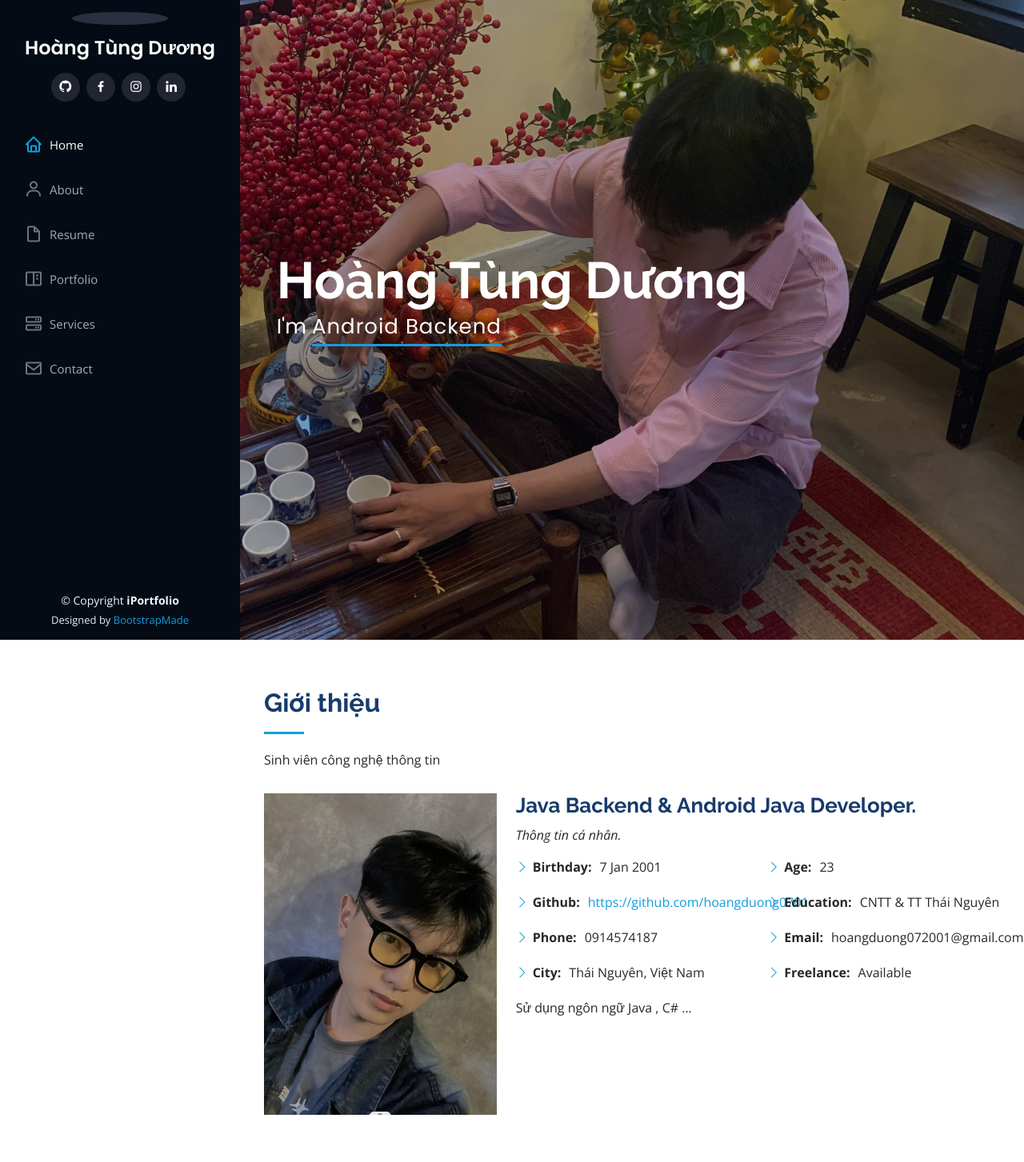
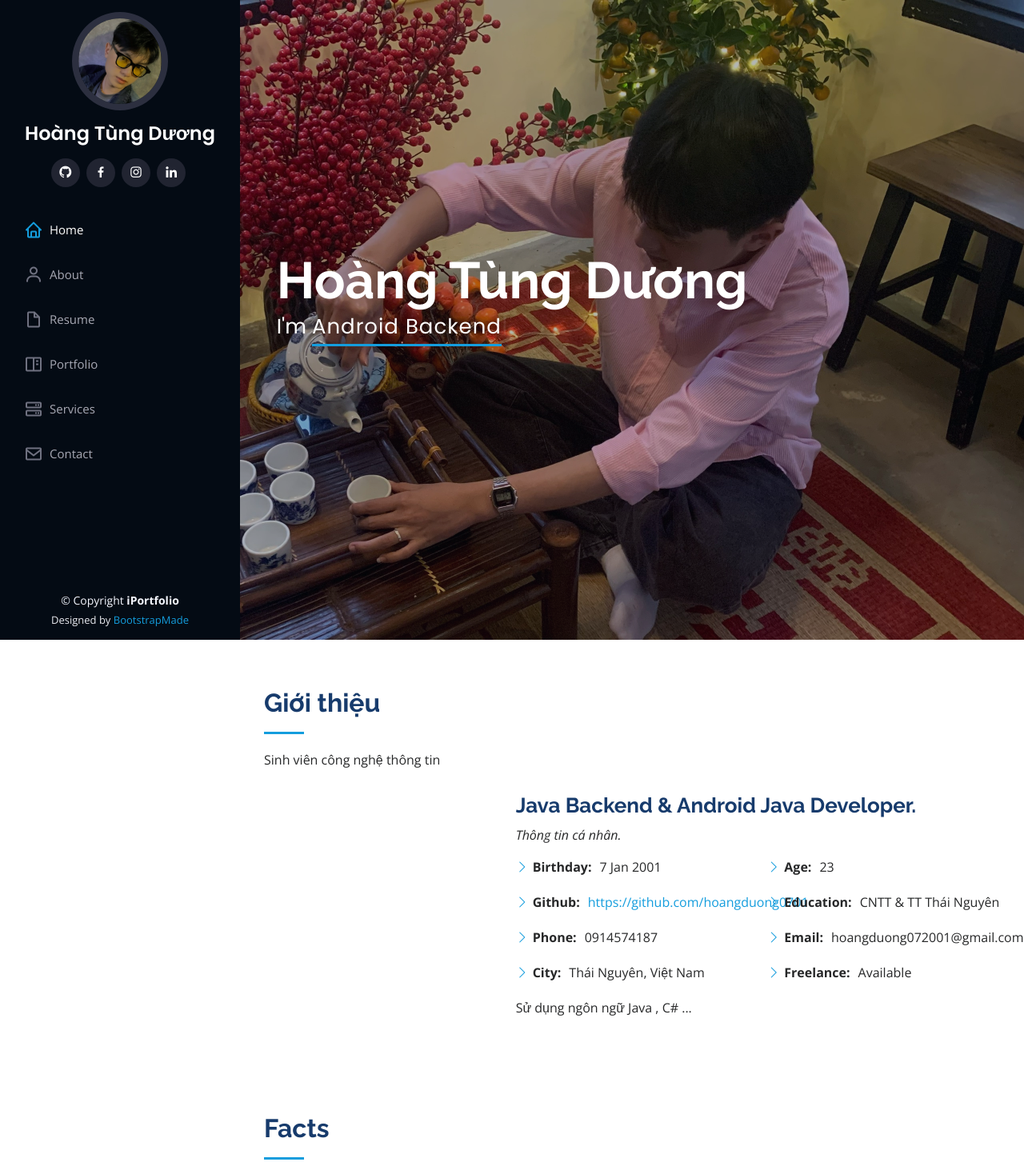
Before and after one commit to hoangduong0701/profilepersonal, a plain HTML site: page index.html in a window 1280 px wide. Shown: the top 1453 px of the page at 80% size. Drawn offline with nearby package versions, Linux system fonts and the light colour scheme.

Commit message:
Update index.html

```diff
--- a/index.html
+++ b/index.html
@@ -46,7 +46,7 @@
     <div class="d-flex flex-column">
 
       <div class="profile">
-        <img src="assets/img/" alt="" class="img-fluid rounded-circle">
+        <img src="assets/img/avt.png" alt="" class="img-fluid rounded-circle">
         <h1 class="text-light"><a href="index.html">Hoàng Tùng Dương</a></h1>
         <div class="social-links mt-3 text-center">
           <a href="https://github.com/hoangduong0701" class="github"><i class="bx bxl-github"></i></a>
@@ -91,7 +91,7 @@
 
         <div class="row">
           <div class="col-lg-4" data-aos="fade-right">
-            <img src="assets/img/avt1.png" class="img-fluid" alt="">
+            <img src="assets/img/" class="img-fluid" alt="">
           </div>
           <div class="col-lg-8 pt-4 pt-lg-0 content" data-aos="fade-left">
             <h3>Java Backend &amp; Android Java Developer.</h3>
```
